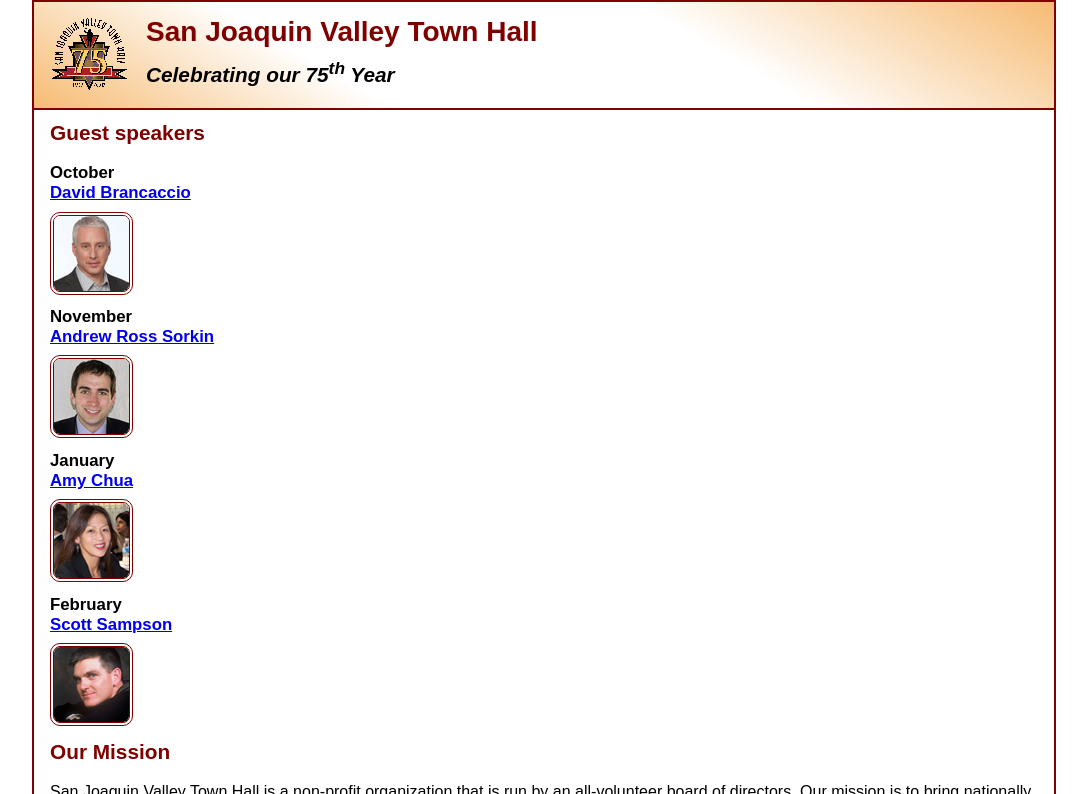
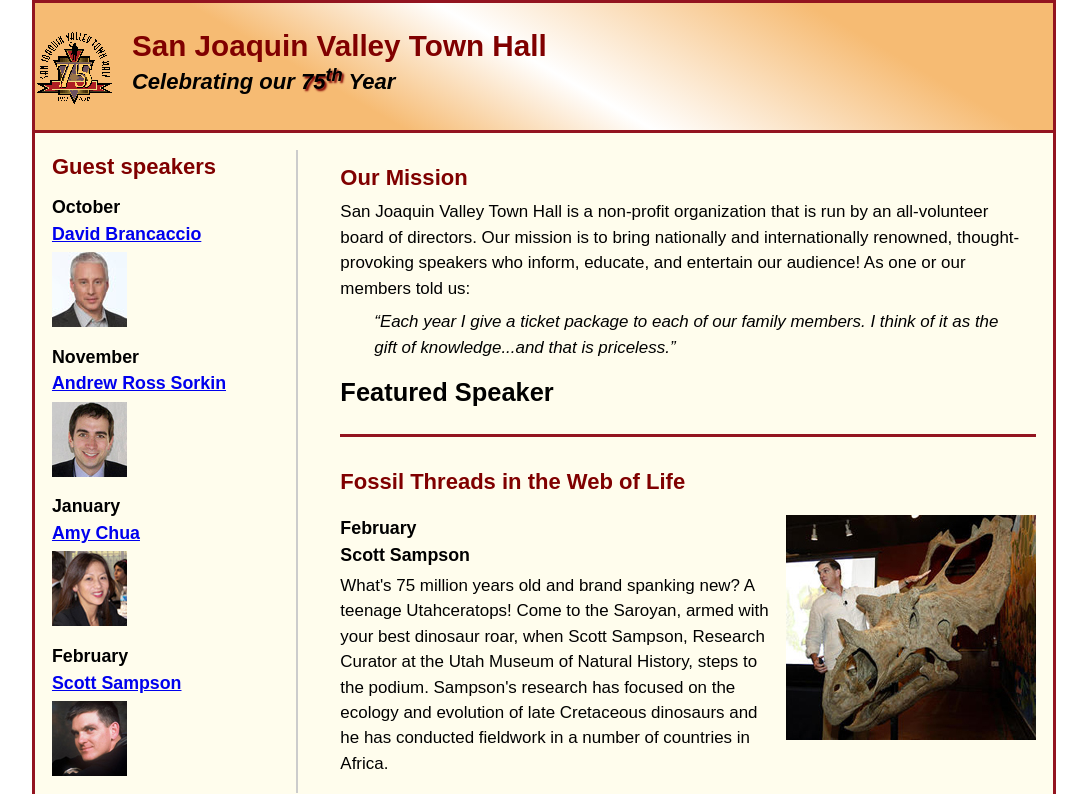
Before and after one commit to Mystikal17/A08, a plain HTML site: page index.html in a window 1280 px wide. Shown: the top 794 px of the page, without its empty margins (96-1183 px from the left). Drawn offline with Linux system fonts and the light colour scheme.

Commit message:
Update main.css

```diff
--- a/styles/main.css
+++ b/styles/main.css
@@ -1,93 +1,219 @@
-/* custom property */
-:root {
-	--accent-color: #800000;  /* could also be coded #800 */
-	--gradient-color: #f6bb73;
-}
-
-/* reset */
+/* ===== Reset ===== */
 * {
     margin: 0;
     padding: 0;
     box-sizing: border-box;
 }
 
-/* default styles */
+html {
+    background-color: white;
+}
+
+/* ===== Base ===== */
 body {
     font-family: Arial, Helvetica, sans-serif;
-    font-size: 100%;
     width: 80%;
-	margin: auto;
-	border: 2px solid var(--accent-color);
-}
-a:hover, a:focus{
-	font-style: italic;
-	color: var(--accent-color);
-}
-h1, h2, h3, p, ul {
-	padding: .5em 0;
-}
-h1 {
-	font-size: 150%;
-}
-h2 {
-	font-size: 130%;
-	color: var(--accent-color);
-}
-h3 {
-	font-size: 105%;
-}
-ul {
-	margin-left: 2em;
+    max-width: 1024px;
+    margin: 0 auto;
+    border: 3px solid #931420;
+    background-color: #fffded;
+    font-size: calc(0.9rem + 0.2vw);
+    line-height: 1.5;
 }
 
-/* the styles for the header */
+a:focus, a:hover {
+    font-style: italic;
+}
+
+/* ===== Header ===== */
 header {
-	border-bottom: 2px solid var(--accent-color);
+    padding: 1.5em 0 2em 0;
+    border-bottom: 3px solid #931420;
     background-image: linear-gradient(
-	    30deg, var(--gradient-color) 0%, white 30%, white 65%, var(--gradient-color) 100%);
-	& h2 {
+            30deg, #f6bb73 0%, #f6bb73 30%, white 50%, #f6bb73 80%, #f6bb73 100%
+    );
+    line-height: 1.2;
+}
+
+header img {
+    float: left;
+    margin-right: 1em;
+    width: 100%;
+    min-width: 40px;
+    max-width: 80px;
+}
+
+header h2 {
     font-size: 175%;
-		padding: .5em 0 0 0;
+    color: #800000;
 }
-	& h3 {
+
+header h3 {
     font-size: 130%;
     font-style: italic;
-		padding-bottom: 1em;
 }
-	& img {
-		float: left;
-		margin: .75em 1em;
+
+.shadow {
+    text-shadow: 2px 2px 2px #800000;
+}
+
+/* ===== Layout ===== */
+main {
+    display: flex;
+    flex-wrap: nowrap;
+    align-items: flex-start;
+    justify-content: space-between;
+    gap: 1.5em;
+    padding: 1em;
+}
+
+aside {
+    flex: 0 0 25%;
+    order: 1;
+    padding-right: 1em;
+    border-right: 2px solid #ccc;
+    box-sizing: border-box;
+}
+
+aside h2 {
+    color: #800000;
+    font-size: 130%;
+    padding-bottom: 0.5em;
+}
+
+aside h3 {
+    font-size: 105%;
+    padding-bottom: 0.25em;
+}
+
+aside img {
+    display: block;
+    width: 100%;
+    max-width: 75px;
+    min-width: 40px;
+    margin-bottom: 1em;
+}
+
+section {
+    flex: 1 1 75%;
+    order: 2;
+    padding-left: 1em;
+    box-sizing: border-box;
+    min-width: 0;
+}
+
+section h1 {
+    font-size: 150%;
+    padding-top: .5em;
+    padding-bottom: .25em;
+}
+
+section h2 {
+    color: #800000;
+    font-size: 130%;
+    padding: .5em 0 .25em 0;
+}
+
+section h3 {
+    font-size: 105%;
+    padding-bottom: .25em;
+}
+
+section p {
+    padding-bottom: .5em;
+}
+
+section blockquote {
+    padding: 0 2em;
+    font-style: italic;
+}
+
+section ul {
+    padding-left: 1.25em;
+}
+
+section li {
+    padding-bottom: .35em;
+}
+
+/* ===== Featured Speaker ===== */
+.featured {
+    border-top: 3px solid #931420;
+    border-bottom: 3px solid #931420;
+    padding: 1em 0;
+    margin-top: 1em;
+    overflow: auto;
+}
+
+.featured img {
+    width: 100%;
+    min-width: 100px;
+    max-width: 250px;
+    float: right;
+    margin: 0 0 1em 1em;
+}
+
+.featured h2 {
+    margin-top: 0;
+    margin-bottom: 0.5em;
+}
+
+.featured p {
+    margin-bottom: 0.75em;
+}
+
+/* ===== Speaker Page ===== */
+.speaker {
+    padding: 1em 1.5em;
+}
+
+.speaker h1 {
+    color: #931420; /* Accent color */
+}
+
+.speaker h2 {
+    color: black;
+}
+
+.speaker p {
+    padding-top: .5em;
+    padding-bottom: .5em;
+}
+
+.speaker img {
+    float: right;
+    margin: 0 0 1em 1em;
+    width: 100%;
+    min-width: 100px;
+    max-width: 250px;
+}
+
+/* ===== Footer ===== */
+footer {
+    background-color: #931420;
+    color: white;
+    text-align: center;
+    padding: 1em 0;
+}
+
+/* ===== Responsive layout ===== */
+@media (max-width: 768px) {
+    main {
+        flex-direction: column;
+    }
+
+    aside {
+        border-right: none;
+        padding-right: 0;
+    }
+
+    section {
+        padding-left: 0;
+    }
+
+    section img, .speaker img {
+        float: none;
+        max-width: 100%;
+        margin: 0 0 1em 0;
     }
 }
-
-/* the styles for the main content */
-main {
-	padding: 0 1em 1em;
-	& h1 {
-		border-top: 2px solid var(--accent-color);
-		border-bottom: 2px solid var(--accent-color);
-	}
-	& blockquote {
-		font-style: italic;
-		padding-left: 1em;
-	}
-	& img {
-		border: 4px double var(--accent-color);
-		border-radius: 10px;
-	}
-}
-
-/* the styles for the footer */
-footer {
-	background-color: var(--accent-color);
-	& p {
-		text-align: center;
-		color: white;
-		padding: 1em 0;
-	}
-}
-
-/* CSS class */
-.large {
-	font-size: 125%;
-}
```
Lines whose indentation alone changed are shown as unchanged.
